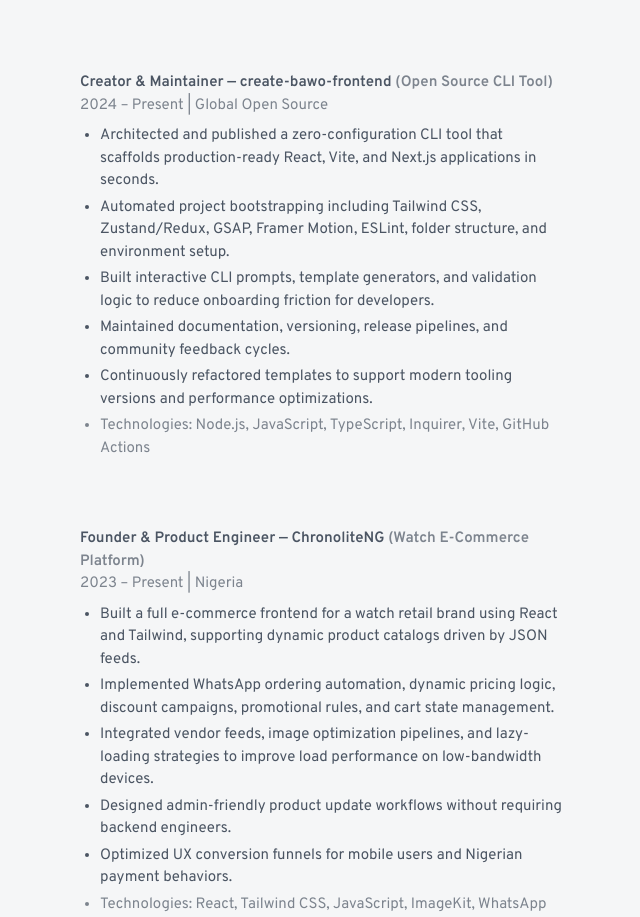
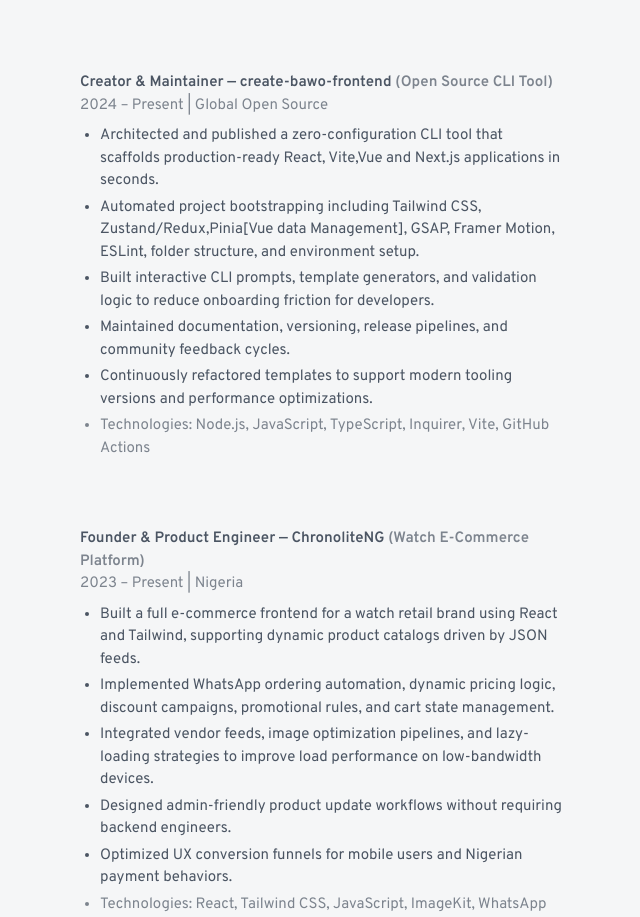
Before and after one commit to Joebakid/Porfolio-Redesign, a React (Vite) app: page /resume in a window 1280 px wide. Shown: the part 1362-2279 px from the top of the page, without its empty margins (318-958 px from the left). Built offline with nearby package versions, Linux system fonts and the light colour scheme.

Commit message:
add vue in cli resume

```diff
--- a/src/data/resumeData.js
+++ b/src/data/resumeData.js
@@ -53,8 +53,8 @@
       period: "2024 – Present",
       description: "Open Source CLI Tool",
       bullets: [
-        "Architected and published a zero-configuration CLI tool that scaffolds production-ready React, Vite, and Next.js applications in seconds.",
-        "Automated project bootstrapping including Tailwind CSS, Zustand/Redux, GSAP, Framer Motion, ESLint, folder structure, and environment setup.",
+        "Architected and published a zero-configuration CLI tool that scaffolds production-ready React, Vite,Vue and Next.js applications in seconds.",
+        "Automated project bootstrapping including Tailwind CSS, Zustand/Redux,Pinia[Vue data Management], GSAP, Framer Motion, ESLint, folder structure, and environment setup.",
         "Built interactive CLI prompts, template generators, and validation logic to reduce onboarding friction for developers.",
         "Maintained documentation, versioning, release pipelines, and community feedback cycles.",
         "Continuously refactored templates to support modern tooling versions and performance optimizations.",
```
